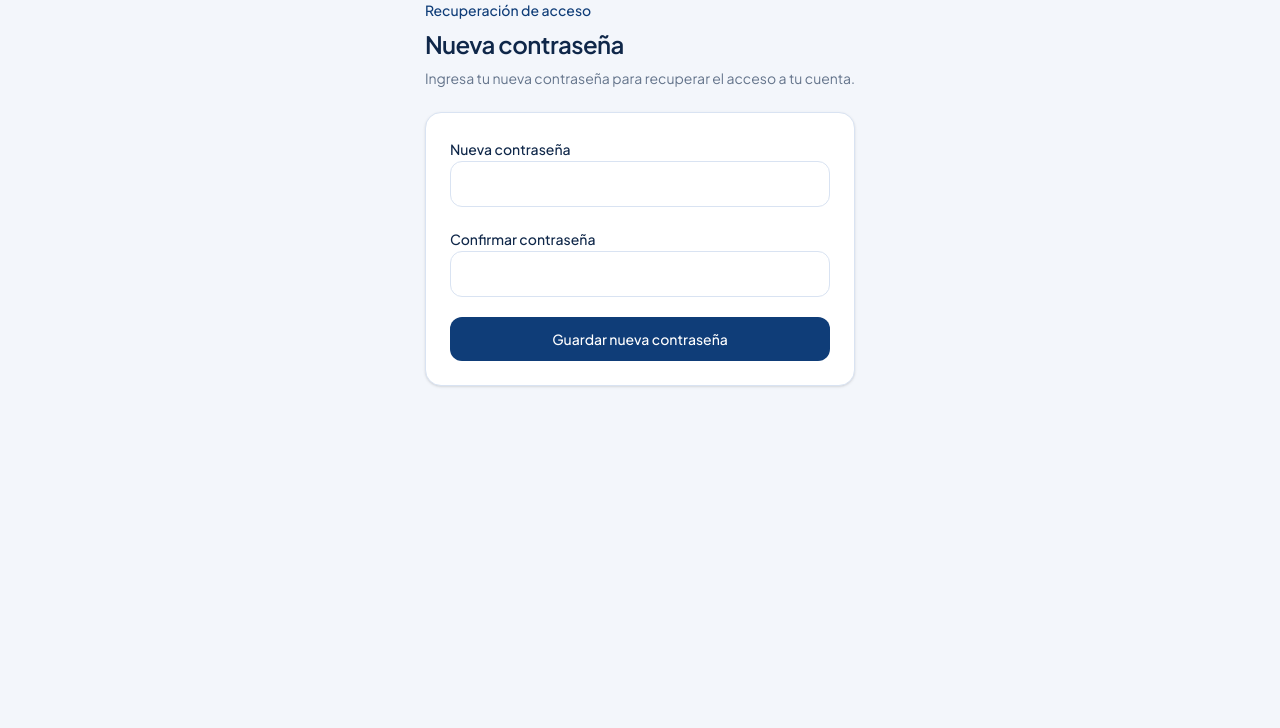
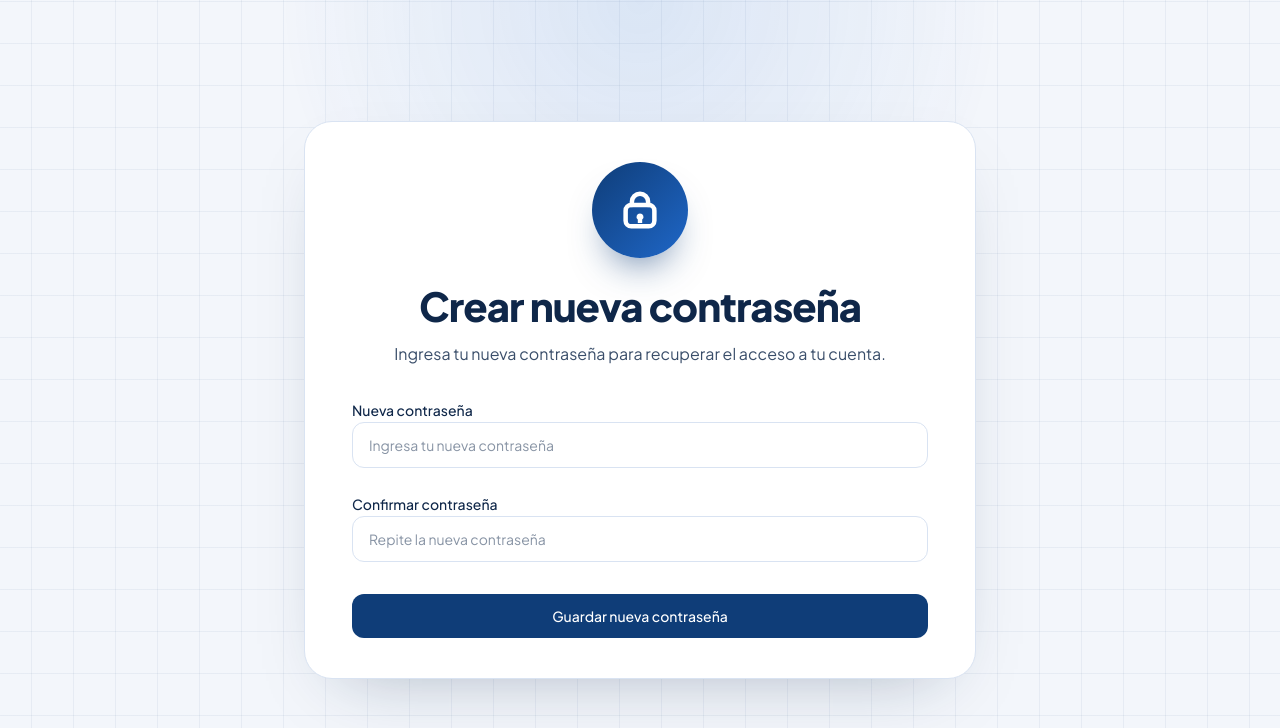
Before and after one commit to C3-SV/CuponeraAdmin, a Next.js app: page /auth/recover-password in a window 1280 px wide. Shown: the top 728 px of the page. Built offline with nearby package versions, Linux system fonts and the light colour scheme.

Commit message:
recuperar contra remaster

```diff
--- a/app/auth/forgot-password/forgot-password-form.tsx
+++ b/app/auth/forgot-password/forgot-password-form.tsx
@@ -1,5 +1,6 @@
 "use client";
 
+import Link from "next/link";
 import { useActionState } from "react";
 import { forgotPasswordAction, type ForgotPasswordState } from "./actions";
 
@@ -15,13 +16,13 @@ export default function ForgotPasswordForm() {
   );
 
   return (
-    <form action={formAction} className="space-y-5">
+    <form action={formAction} className="space-y-6">
       <div className="space-y-2">
         <label
           htmlFor="email"
           className="text-sm font-medium text-[var(--text-primary)]"
         >
-          Correo electrónico
+          {"Correo electrónico"}
         </label>
         <input
           id="email"
@@ -44,13 +45,22 @@ export default function ForgotPasswordForm() {
         </div>
       ) : null}
 
+      <div className="flex flex-col-reverse gap-3 border-t border-[var(--border)] pt-6 sm:flex-row sm:items-center">
+        <Link
+          href="/auth/login"
+          className="inline-flex w-full items-center justify-center rounded-xl border border-[var(--border)] bg-white px-4 py-3 text-sm font-medium text-[var(--text-primary)] transition hover:bg-[var(--accent-soft)] sm:flex-1"
+        >
+          Volver al login
+        </Link>
+
         <button
           type="submit"
           disabled={pending}
-        className="w-full rounded-xl bg-[var(--brand-blue)] px-4 py-3 text-sm font-medium text-white transition hover:opacity-95 disabled:cursor-not-allowed disabled:opacity-70"
+          className="w-full rounded-xl bg-[var(--brand-blue)] px-4 py-3 text-sm font-medium text-white transition hover:opacity-95 disabled:cursor-not-allowed disabled:opacity-70 sm:flex-1"
         >
           {pending ? "Enviando..." : "Enviar enlace de recuperación"}
         </button>
+      </div>
     </form>
   );
 }
--- a/app/auth/forgot-password/page.tsx
+++ b/app/auth/forgot-password/page.tsx
@@ -1,23 +1,65 @@
 import ForgotPasswordForm from "./forgot-password-form";
+
+function RecoveryIcon() {
+  return (
+    <div className="flex size-20 items-center justify-center rounded-full bg-[linear-gradient(135deg,var(--brand-blue)_0%,var(--accent)_100%)] shadow-[0_22px_38px_-18px_rgba(15,61,120,0.7)] sm:size-24">
+      <svg
+        aria-hidden="true"
+        viewBox="0 0 24 24"
+        className="size-12 text-white sm:size-15"
+        fill="none"
+        stroke="currentColor"
+        strokeWidth="1.8"
+        strokeLinecap="round"
+        strokeLinejoin="round"
+      >
+        <path d="M8.75 10V8.75a3.25 3.25 0 1 1 6.5 0V10" />
+        <rect x="6.25" y="10" width="11.5" height="8.5" rx="2.25" />
+        <path
+          d="M12 13.35a1.4 1.4 0 0 0-.88 2.49v1.31h1.76v-1.31A1.4 1.4 0 0 0 12 13.35Z"
+          fill="currentColor"
+          stroke="none"
+        />
+      </svg>
+    </div>
+  );
+}
 
 export default function ForgotPasswordPage() {
   return (
-    <section className="mx-auto max-w-md space-y-6">
-      <header className="space-y-2">
-        <p className="text-sm font-medium text-[var(--brand-blue)]">
-          Recuperación de acceso
-        </p>
-        <h1 className="text-2xl font-semibold tracking-tight text-[var(--text-primary)]">
-          Olvidé mi contraseña
+    <main className="relative grid min-h-screen overflow-hidden bg-background px-4 py-8 sm:px-6 lg:px-8">
+      <div
+        aria-hidden="true"
+        className="absolute inset-0 opacity-80"
+        style={{
+          backgroundImage:
+            "linear-gradient(rgba(15,61,120,0.07) 1px, transparent 1px), linear-gradient(90deg, rgba(15,61,120,0.07) 1px, transparent 1px), radial-gradient(circle at top, rgba(31,103,200,0.15), transparent 36%)",
+          backgroundPosition: "center",
+          backgroundSize: "42px 42px, 42px 42px, auto",
+        }}
+      />
+
+      <section className="relative z-10 m-auto w-full max-w-2xl rounded-[28px] border border-[var(--border)] bg-white shadow-[0_28px_70px_-38px_rgba(15,39,73,0.35)]">
+        <div className="px-6 py-8 sm:px-10 sm:py-10">
+          <header className="mx-auto flex max-w-xl flex-col items-center text-center">
+            <RecoveryIcon />
+
+            <h1 className="mt-6 text-3xl font-extrabold tracking-tight text-[var(--text-primary)] sm:text-[2.5rem]">
+              {"Olvide mi contraseña"}
             </h1>
-        <p className="text-sm text-[var(--text-muted)]">
-          Ingresa tu correo y te enviaremos un enlace para restablecer tu contraseña.
+
+            <p className="mt-3 max-w-lg text-sm leading-6 text-[rgba(15,39,73,0.82)] sm:text-base">
+              {
+                "Ingresa tu correo y te enviaremos un enlace para restablecer tu contraseña."
+              }
             </p>
           </header>
 
-      <div className="rounded-2xl border border-[var(--border)] bg-white p-6 shadow-sm">
+          <div className="mx-auto mt-8 max-w-xl">
             <ForgotPasswordForm />
           </div>
+        </div>
       </section>
+    </main>
   );
 }
--- a/app/auth/login/page.tsx
+++ b/app/auth/login/page.tsx
@@ -3,8 +3,19 @@ import LoginForm from "./LoginForm";
 
 export default function LoginPage() {
   return (
-    <main className="grid min-h-screen place-items-center bg-background px-4 py-8 sm:px-6 lg:px-8">
-      <section className="relative grid w-full max-w-6xl overflow-hidden rounded-[28px] border border-(--border) bg-(--surface) shadow-[0_28px_70px_-38px_rgba(15,39,73,0.55)] lg:min-h-155 lg:grid-cols-[0.92fr_1.08fr]">
+    <main className="relative grid min-h-screen place-items-center overflow-hidden bg-background px-4 py-8 sm:px-6 lg:px-8">
+      <div
+        aria-hidden="true"
+        className="absolute inset-0 opacity-80"
+        style={{
+          backgroundImage:
+            "linear-gradient(rgba(15,61,120,0.07) 1px, transparent 1px), linear-gradient(90deg, rgba(15,61,120,0.07) 1px, transparent 1px), radial-gradient(circle at top, rgba(31,103,200,0.15), transparent 36%)",
+          backgroundPosition: "center",
+          backgroundSize: "42px 42px, 42px 42px, auto",
+        }}
+      />
+
+      <section className="relative z-10 grid w-full max-w-6xl overflow-hidden rounded-[28px] border border-(--border) bg-(--surface) shadow-[0_28px_70px_-38px_rgba(15,39,73,0.55)] lg:min-h-155 lg:grid-cols-[0.92fr_1.08fr]">
         <div className="relative z-10 grid min-h-80 place-items-center bg-white px-8 py-12 text-center lg:min-h-full lg:pr-24">
           <div className="flex flex-col items-center">
             <div className="grid size-28 place-items-center rounded-full bg-(--surface-soft) shadow-[0_16px_34px_-28px_rgba(15,39,73,0.65)] sm:size-32">
@@ -29,7 +40,7 @@ export default function LoginPage() {
         <div className="relative z-20 grid min-h-110 place-items-center bg-[linear-gradient(135deg,var(--brand-blue)_0%,var(--accent)_100%)] px-7 py-12 text-white lg:-ml-24 lg:min-h-full lg:[clip-path:polygon(16%_0,100%_0,100%_100%,0_100%)] lg:pl-36 lg:pr-12">
           <div className="w-full max-w-md">
             <h2 className="text-center text-4xl font-extrabold tracking-tight drop-shadow-md">
-              Inicio de sesión
+              {"Inicio de sesi\u00f3n"}
             </h2>
 
             <p className="mt-3 text-center text-sm leading-6 text-white/80">
--- a/app/auth/recover-password/page.tsx
+++ b/app/auth/recover-password/page.tsx
@@ -1,23 +1,64 @@
 import RecoverPasswordForm from "./recover-password-form";
+
+function RecoveryIcon() {
+  return (
+    <div className="flex size-20 items-center justify-center rounded-full bg-[linear-gradient(135deg,var(--brand-blue)_0%,var(--accent)_100%)] shadow-[0_22px_38px_-18px_rgba(15,61,120,0.7)] sm:size-24">
+      <svg
+        aria-hidden="true"
+        viewBox="0 0 24 24"
+        className="size-12 text-white sm:size-15"
+        fill="none"
+        stroke="currentColor"
+        strokeWidth="1.8"
+        strokeLinecap="round"
+        strokeLinejoin="round"
+      >
+        <path d="M8.75 10V8.75a3.25 3.25 0 1 1 6.5 0V10" />
+        <rect x="6.25" y="10" width="11.5" height="8.5" rx="2.25" />
+        <path
+          d="M12 13.35a1.4 1.4 0 0 0-.88 2.49v1.31h1.76v-1.31A1.4 1.4 0 0 0 12 13.35Z"
+          fill="currentColor"
+          stroke="none"
+        />
+      </svg>
+    </div>
+  );
+}
 
 export default function RecoverPasswordPage() {
   return (
-    <section className="mx-auto max-w-md space-y-6">
-      <header className="space-y-2">
-        <p className="text-sm font-medium text-[var(--brand-blue)]">
-          Recuperación de acceso
-        </p>
-        <h1 className="text-2xl font-semibold tracking-tight text-[var(--text-primary)]">
-          Nueva contraseña
+    <main className="relative grid min-h-screen overflow-hidden bg-background px-4 py-8 sm:px-6 lg:px-8">
+      {/* Fondo decorativo coincidente con ForgotPassword */}
+      <div
+        aria-hidden="true"
+        className="absolute inset-0 opacity-80"
+        style={{
+          backgroundImage:
+            "linear-gradient(rgba(15,61,120,0.07) 1px, transparent 1px), linear-gradient(90deg, rgba(15,61,120,0.07) 1px, transparent 1px), radial-gradient(circle at top, rgba(31,103,200,0.15), transparent 36%)",
+          backgroundPosition: "center",
+          backgroundSize: "42px 42px, 42px 42px, auto",
+        }}
+      />
+
+      <section className="relative z-10 m-auto w-full max-w-2xl rounded-[28px] border border-[var(--border)] bg-white shadow-[0_28px_70px_-38px_rgba(15,39,73,0.35)]">
+        <div className="px-6 py-8 sm:px-10 sm:py-10">
+          <header className="mx-auto flex max-w-xl flex-col items-center text-center">
+            <RecoveryIcon />
+
+            <h1 className="mt-6 text-3xl font-extrabold tracking-tight text-[var(--text-primary)] sm:text-[2.5rem]">
+              Crear nueva contraseña
             </h1>
-        <p className="text-sm text-[var(--text-muted)]">
+
+            <p className="mt-3 max-w-lg text-sm leading-6 text-[rgba(15,39,73,0.82)] sm:text-base">
               Ingresa tu nueva contraseña para recuperar el acceso a tu cuenta.
             </p>
           </header>
 
-      <div className="rounded-2xl border border-[var(--border)] bg-white p-6 shadow-sm">
+          <div className="mx-auto mt-8 max-w-xl">
             <RecoverPasswordForm />
           </div>
+        </div>
       </section>
+    </main>
   );
 }
--- a/app/auth/recover-password/recover-password-form.tsx
+++ b/app/auth/recover-password/recover-password-form.tsx
@@ -15,7 +15,7 @@ export default function RecoverPasswordForm() {
     );
 
     return (
-    <form action={formAction} className="space-y-5">
+        <form action={formAction} className="space-y-6">
             <div className="space-y-2">
                 <label
                     htmlFor="password"
@@ -27,6 +27,8 @@ export default function RecoverPasswordForm() {
                     id="password"
                     name="password"
                     type="password"
+                    placeholder="Ingresa tu nueva contraseña"
+                    required
                     className="w-full rounded-xl border border-[var(--border)] bg-white px-4 py-3 text-sm text-[var(--text-primary)] outline-none transition focus:border-[var(--brand-blue)]"
                 />
             </div>
@@ -42,6 +44,8 @@ export default function RecoverPasswordForm() {
                     id="confirmPassword"
                     name="confirmPassword"
                     type="password"
+                    placeholder="Repite la nueva contraseña"
+                    required
                     className="w-full rounded-xl border border-[var(--border)] bg-white px-4 py-3 text-sm text-[var(--text-primary)] outline-none transition focus:border-[var(--brand-blue)]"
                 />
             </div>
@@ -58,6 +62,7 @@ export default function RecoverPasswordForm() {
                 </div>
             ) : null}
 
+            <div className="pt-2">
                 <button
                     type="submit"
                     disabled={pending}
@@ -65,6 +70,7 @@ export default function RecoverPasswordForm() {
                 >
                     {pending ? "Guardando..." : "Guardar nueva contraseña"}
                 </button>
+            </div>
         </form>
     );
 }
```
Lines whose indentation alone changed are shown as unchanged.
